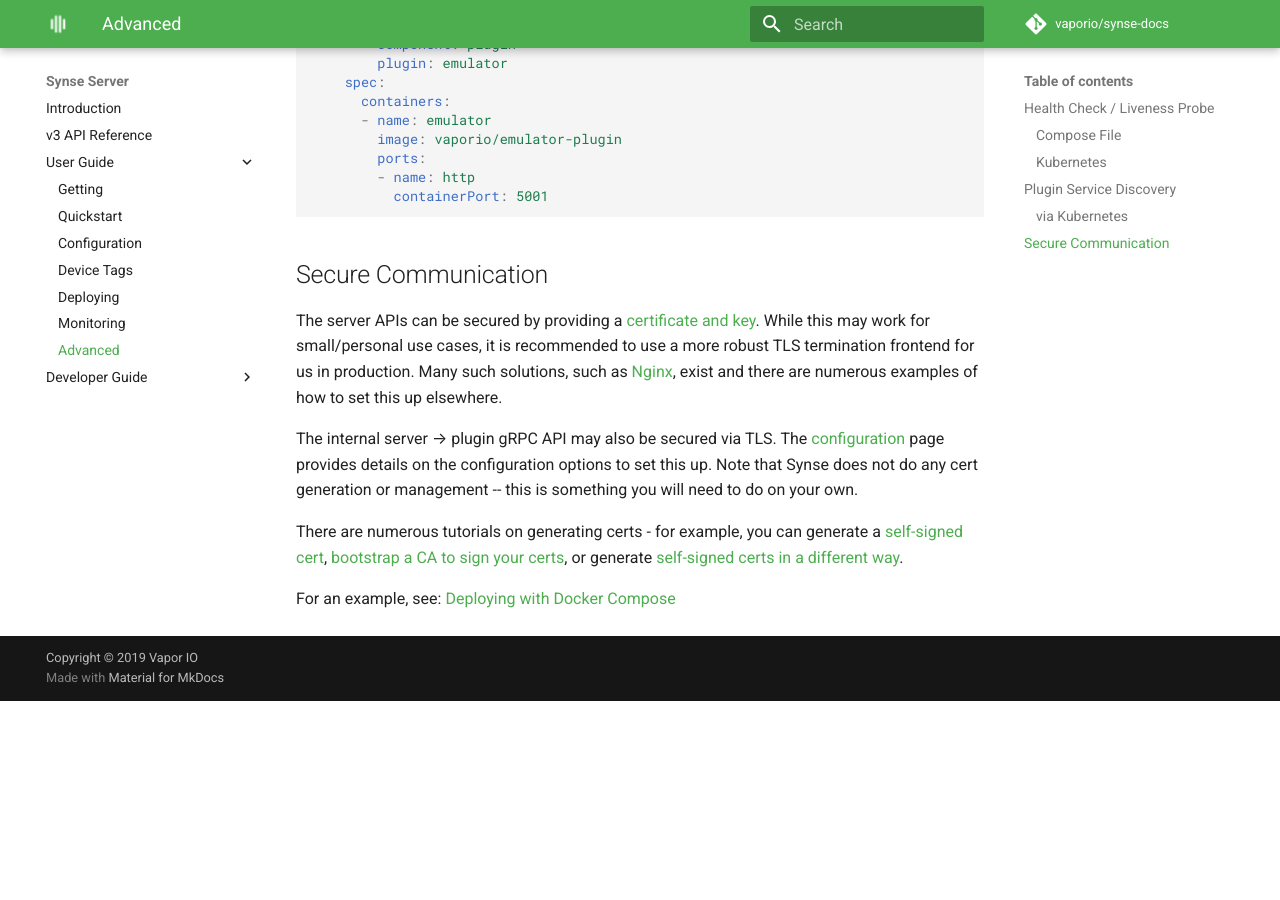
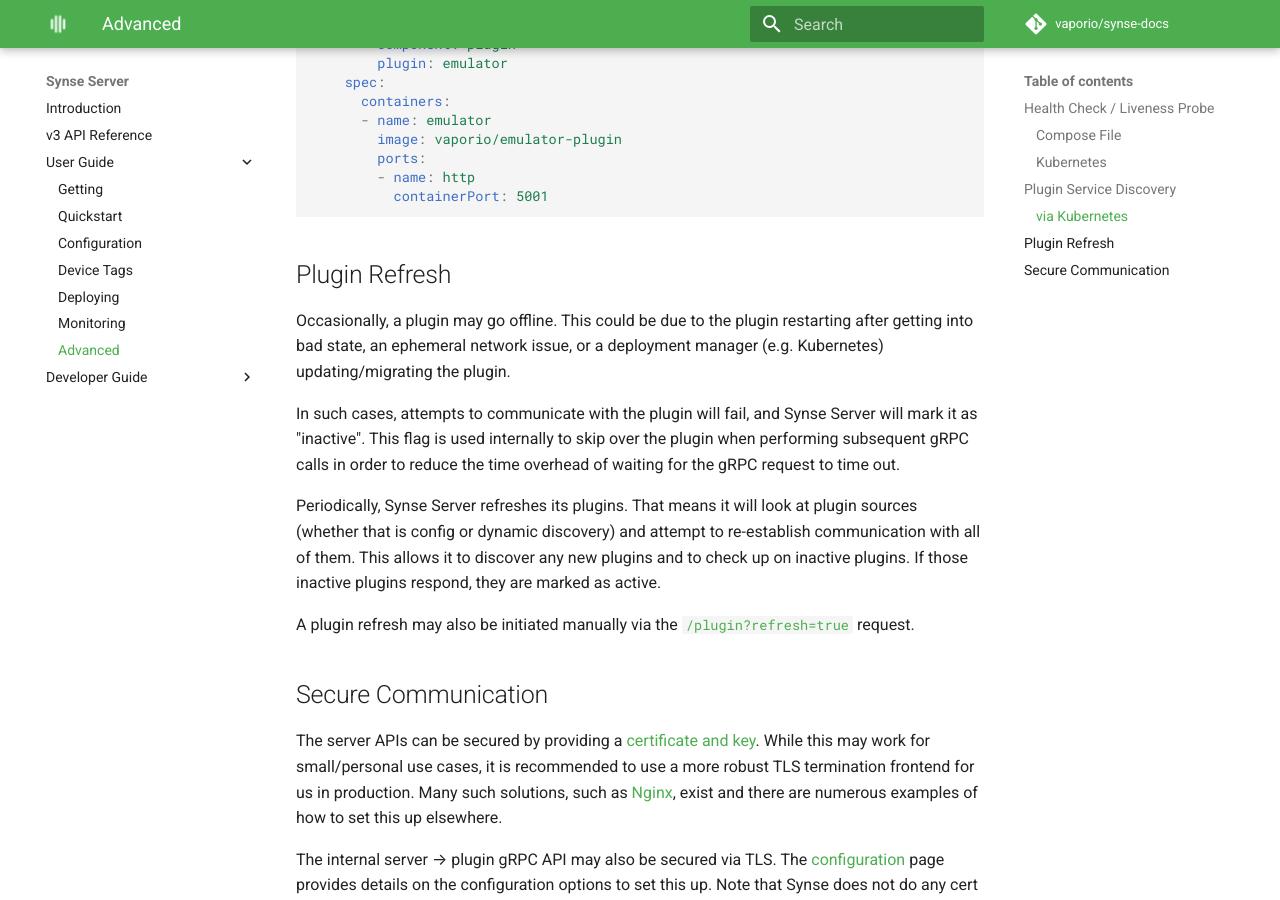
Before and after one commit to vapor-ware/synse-docs, an MkDocs documentation site: the page built from docs/server/user/advanced.md, in a window 1280 px wide and 900 px high, scrolled down 3668 px. Built offline with MkDocs 1.6.1 and Material for MkDocs 9.7.7, drawn with Linux system fonts in a browser that asks for light colours; comment, search, counter and statistics services are not loaded; before the commit the page ends 4369 px from its top, so only the background shows below that.

Commit message:
[server] add docs on plugin refresh

````diff
--- a/docs/server/user/advanced.md
+++ b/docs/server/user/advanced.md
@@ -188,6 +188,23 @@
           containerPort: 5001
 ```
 
+## Plugin Refresh
+
+Occasionally, a plugin may go offline. This could be due to the plugin restarting after getting
+into bad state, an ephemeral network issue, or a deployment manager (e.g. Kubernetes) updating/migrating
+the plugin.
+
+In such cases, attempts to communicate with the plugin will fail, and Synse Server will mark it as
+"inactive". This flag is used internally to skip over the plugin when performing subsequent gRPC calls
+in order to reduce the time overhead of waiting for the gRPC request to time out.
+
+Periodically, Synse Server refreshes its plugins. That means it will look at plugin sources (whether
+that is config or dynamic discovery) and attempt to re-establish communication with all of them. This
+allows it to discover any new plugins and to check up on inactive plugins. If those inactive plugins respond,
+they are marked as active.
+
+A plugin refresh may also be initiated manually via the [`/plugin?refresh=true`](../api.v3.md#plugins) request.
+
 ## Secure Communication
 
 The server APIs can be secured by providing a [certificate and key](configuration.md#ssl). While
````
Also changed, not shown: docs/server/api.v3.md (+6 -0 lines).
